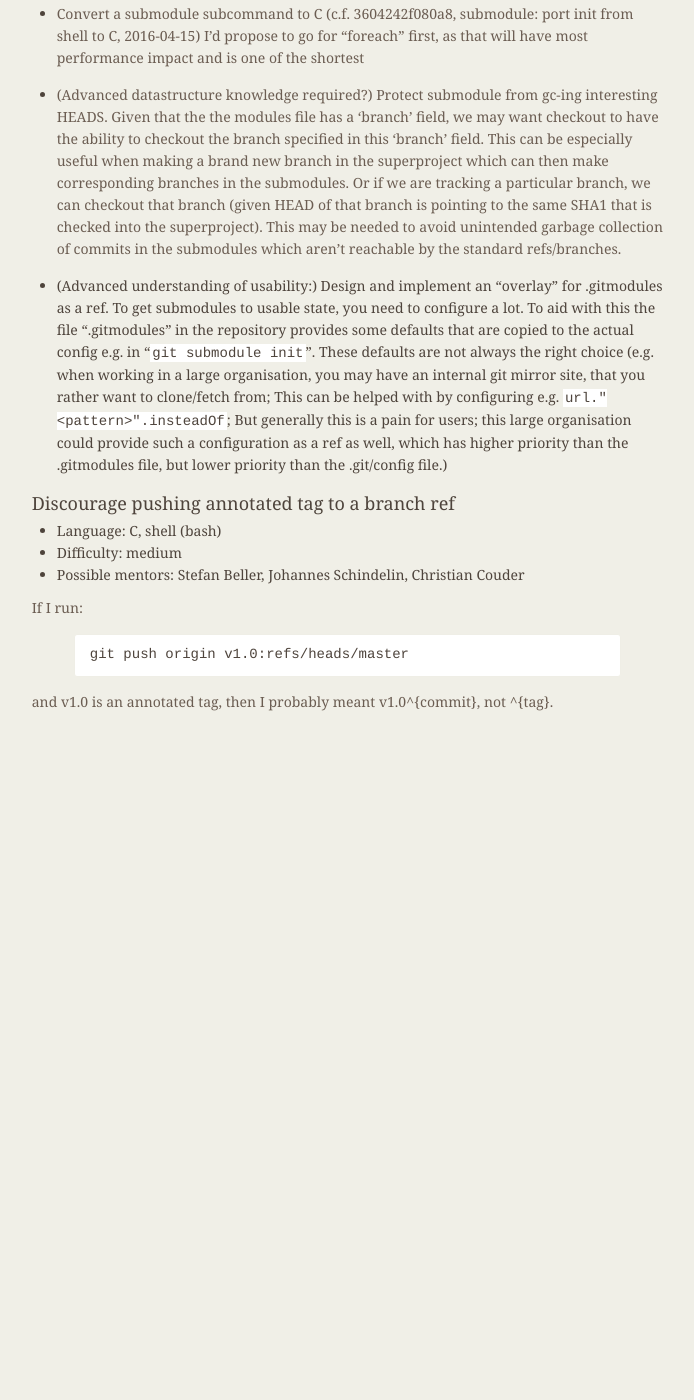
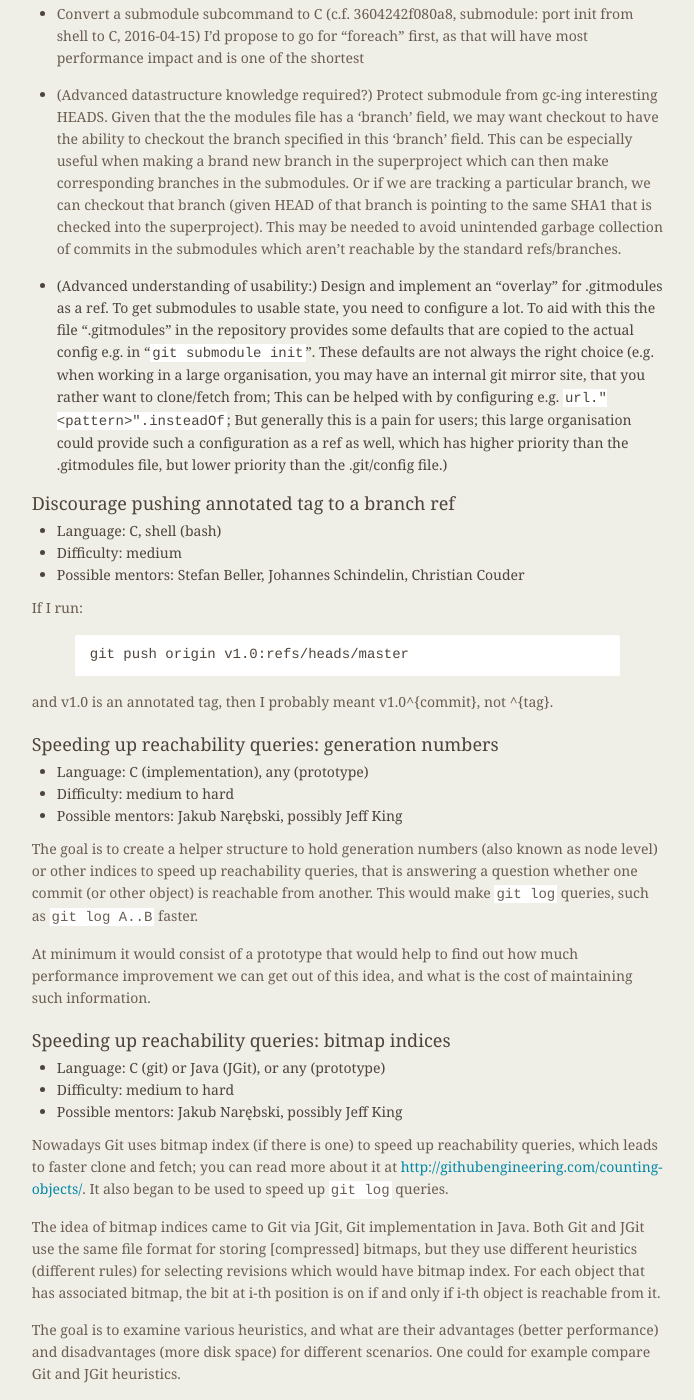
Before and after one commit to git/git.github.io, a Jekyll site: the page built from SoC-2017-Ideas.md, in a window 1280 px wide and 1400 px high, scrolled down 3561 px. Shown: the whole window, without its empty margins (419-1113 px from the left). Built offline with Jekyll 4.4.1, drawn with Linux system fonts in a browser that asks for light colours; before the commit the page ends 4289 px from its top, so only the background shows below that.

Commit message:
SoC-2017-Ideas: add two potential ideas
Two ideas for "speeding up reachability queries":
 - generation numbers
 - heuristic for positioning bitmaps in bitmap indices

```diff
--- a/SoC-2017-Ideas.md
+++ b/SoC-2017-Ideas.md
@@ -254,3 +254,43 @@ If I run:
     git push origin v1.0:refs/heads/master
 
 and v1.0 is an annotated tag, then I probably meant v1.0^{commit}, not ^{tag}.
+
+### Speeding up reachability queries: generation numbers
+
+ - Language: C (implementation), any (prototype)
+ - Difficulty: medium to hard
+ - Possible mentors: Jakub Narębski, possibly Jeff King
+
+The goal is to create a helper structure to hold generation numbers
+(also known as node level) or other indices to speed up reachability
+queries, that is answering a question whether one commit (or other
+object) is reachable from another.  This would make `git log` queries,
+such as `git log A..B` faster.
+
+At minimum it would consist of a prototype that would help to find
+out how much performance improvement we can get out of this idea,
+and what is the cost of maintaining such information.
+
+### Speeding up reachability queries: bitmap indices
+
+ - Language: C (git) or Java (JGit), or any (prototype)
+ - Difficulty: medium to hard
+ - Possible mentors: Jakub Narębski, possibly Jeff King
+
+Nowadays Git uses bitmap index (if there is one) to speed up
+reachability queries, which leads to faster clone and fetch;
+you can read more about it at <http://githubengineering.com/counting-objects/>.
+It also began to be used to speed up `git log` queries.
+
+The idea of bitmap indices came to Git via JGit, Git
+implementation in Java. Both Git and JGit use the same file
+format for storing [compressed] bitmaps, but they use different
+heuristics (different rules) for selecting revisions which
+would have bitmap index. For each object that has associated
+bitmap, the bit at i-th position is on if and only if
+i-th object is reachable from it.
+
+The goal is to examine various heuristics, and what are
+their advantages (better performance) and disadvantages (more
+disk space) for different scenarios. One could for example
+compare Git and JGit heuristics.
```
